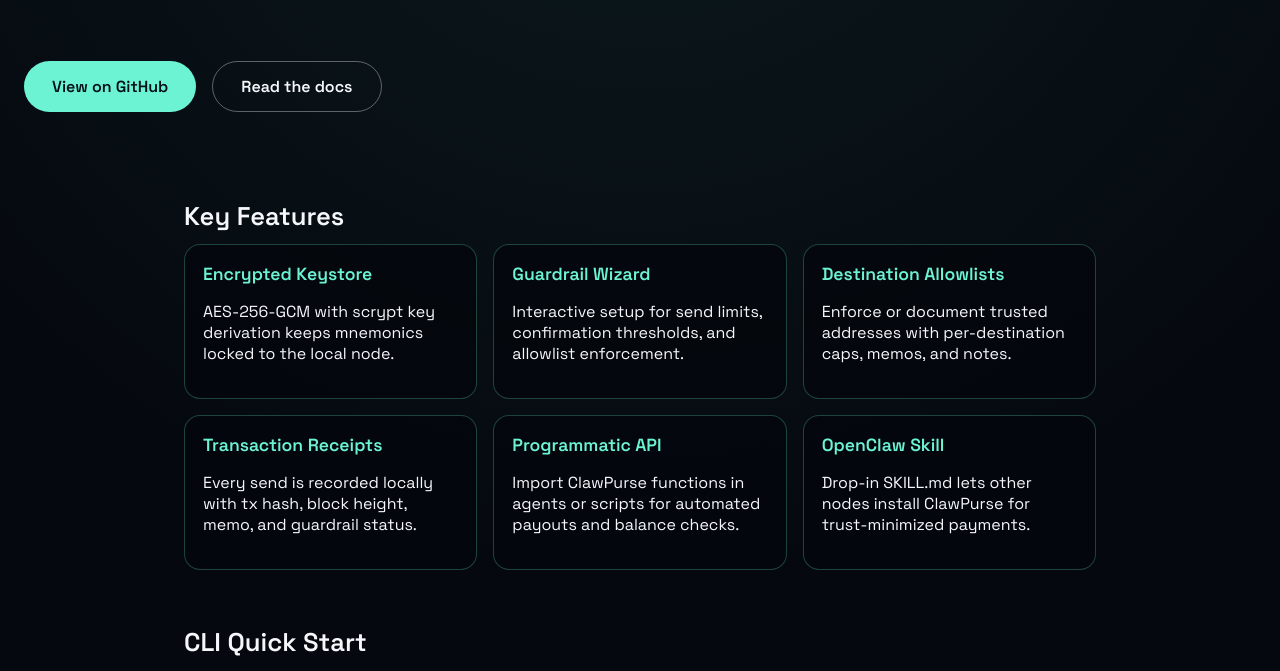
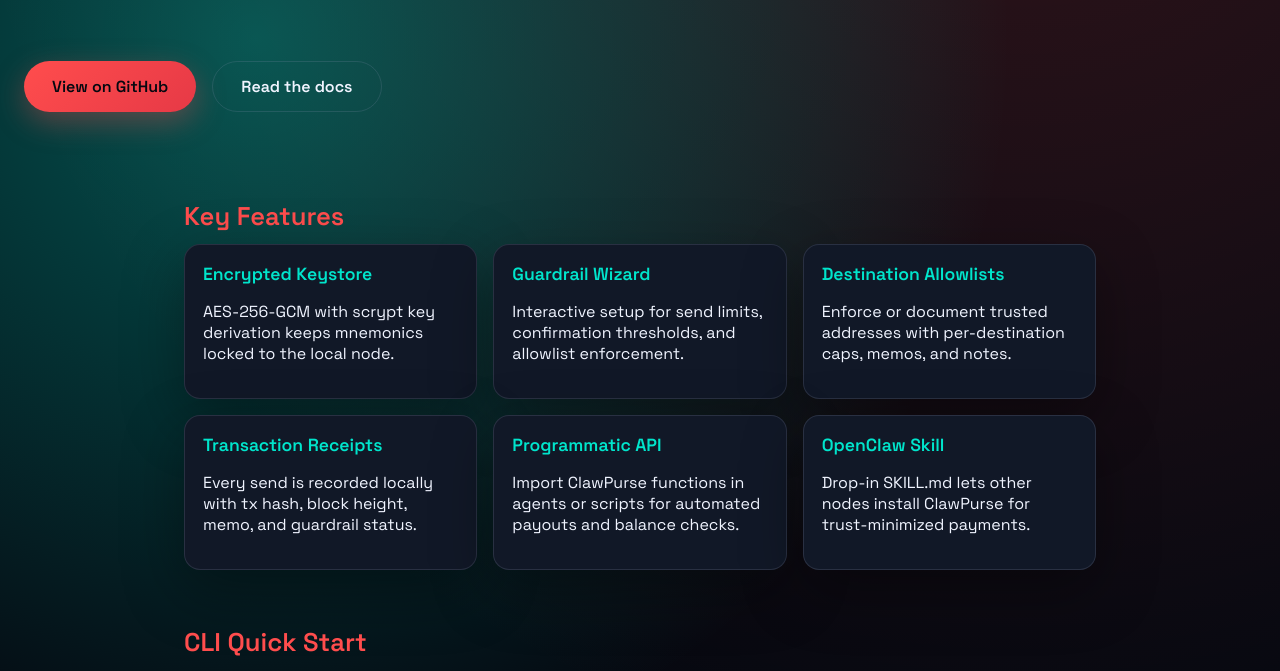
Before and after one commit to mhue-ai/ClawPurse, a website: page www/index.html in a window 1280 px wide. Shown: the part 293-964 px from the top of the page. Drawn offline with Linux system fonts and the light colour scheme.

Commit message:
style: apply OpenClaw palette to landing page

```diff
--- a/www/index.html
+++ b/www/index.html
@@ -6,38 +6,49 @@
   <title>ClawPurse &mdash; Local Timpi Wallet for OpenClaw</title>
   <link rel="preconnect" href="https://fonts.googleapis.com">
   <link rel="preconnect" href="https://fonts.gstatic.com" crossorigin>
-  <link href="https://fonts.googleapis.com/css2?family=Space+Grotesk:wght@400;500;600&display=swap" rel="stylesheet">
+  <link href="https://fonts.googleapis.com/css2?family=Space+Grotesk:wght@400;500;600&family=JetBrains+Mono:wght@400;500&display=swap" rel="stylesheet">
   <style>
     :root {
       color-scheme: dark;
-      font-family: 'Space Grotesk', system-ui, -apple-system, BlinkMacSystemFont, 'Segoe UI', sans-serif;
-      --bg: #05090f;
-      --fg: #f5f7fb;
-      --accent: #6cf3d3;
-      --muted: #8a96b3;
-      background: var(--bg);
+      --bg-deep: #050810;
+      --bg-surface: #0a0f1a;
+      --bg-elevated: #111827;
+      --coral-bright: #ff4d4d;
+      --coral-mid: #e63946;
+      --cyan-bright: #00e5cc;
+      --cyan-glow: rgba(0, 229, 204, 0.35);
+      --text-primary: #f0f4ff;
+      --text-secondary: #8892b0;
+      --border-subtle: rgba(136, 146, 176, 0.2);
+      --border-accent: rgba(255, 77, 77, 0.35);
+      --font-display: 'Space Grotesk', 'Clash Display', system-ui, -apple-system, BlinkMacSystemFont, 'Segoe UI', sans-serif;
+      --font-mono: 'JetBrains Mono', 'SF Mono', 'Fira Code', monospace;
+      background: var(--bg-deep);
     }
     * { box-sizing: border-box; }
     body {
       margin: 0;
       min-height: 100vh;
-      background: radial-gradient(circle at top, rgba(108,243,211,0.08), transparent 50%), var(--bg);
-      color: var(--fg);
+      font-family: var(--font-display);
+      background: radial-gradient(circle at 20% 20%, var(--cyan-glow), transparent 45%),
+                  radial-gradient(circle at 80% 0%, rgba(255,77,77,0.18), transparent 55%),
+                  var(--bg-deep);
+      color: var(--text-primary);
     }
     header {
       padding: 64px 24px 32px;
       text-align: center;
     }
     h1 { font-size: clamp(2.8rem, 6vw, 4rem); margin: 0 0 16px; }
-    p.lede { font-size: 1.2rem; color: var(--muted); margin: 0 auto; max-width: 640px; }
+    p.lede { font-size: 1.2rem; color: var(--text-secondary); margin: 0 auto; max-width: 640px; }
     main { padding: 0 24px 96px; max-width: 960px; margin: 0 auto; }
     section { margin-top: 56px; }
-    h2 { font-size: 1.6rem; margin-bottom: 12px; }
+    h2 { font-size: 1.6rem; margin-bottom: 12px; color: var(--coral-bright); }
     ul.features { list-style: none; padding: 0; margin: 0; display: grid; gap: 16px; grid-template-columns: repeat(auto-fit, minmax(240px, 1fr)); }
-    ul.features li { border: 1px solid rgba(108,243,211,0.25); border-radius: 16px; padding: 18px; background: rgba(4,8,14,0.85); }
-    ul.features h3 { margin: 0 0 6px; font-size: 1.1rem; color: var(--accent); }
-    code, pre { font-family: 'JetBrains Mono', 'Fira Code', monospace; background: rgba(255,255,255,0.04); border-radius: 8px; padding: 4px 6px; }
-    pre { padding: 18px; overflow-x: auto; }
+    ul.features li { border: 1px solid var(--border-subtle); border-radius: 16px; padding: 18px; background: var(--bg-elevated); box-shadow: 0 20px 60px rgba(0,0,0,0.35); }
+    ul.features h3 { margin: 0 0 6px; font-size: 1.1rem; color: var(--cyan-bright); }
+    code, pre { font-family: var(--font-mono); background: rgba(255,255,255,0.04); border: 1px solid var(--border-subtle); border-radius: 8px; padding: 4px 6px; }
+    pre { padding: 18px; overflow-x: auto; background: var(--bg-elevated); }
     .cta {
       margin-top: 64px;
       display: flex;
@@ -52,13 +63,15 @@
       border-radius: 30px;
       text-decoration: none;
       font-weight: 600;
+      transition: transform 0.2s ease, box-shadow 0.2s ease;
     }
-    .cta .primary { background: var(--accent); color: #041018; }
-    .cta .secondary { border: 1px solid rgba(255,255,255,0.35); color: var(--fg); }
+    .cta .primary { background: linear-gradient(135deg, var(--coral-bright), var(--coral-mid)); color: var(--bg-deep); box-shadow: 0 10px 30px rgba(255,77,77,0.35); }
+    .cta .secondary { border: 1px solid var(--border-subtle); color: var(--text-primary); background: transparent; }
+    .cta a:hover { transform: translateY(-2px); }
     footer {
       text-align: center;
       padding: 48px 24px 64px;
-      color: var(--muted);
+      color: var(--text-secondary);
       font-size: 0.9rem;
     }
     @media (max-width: 600px) {
```
